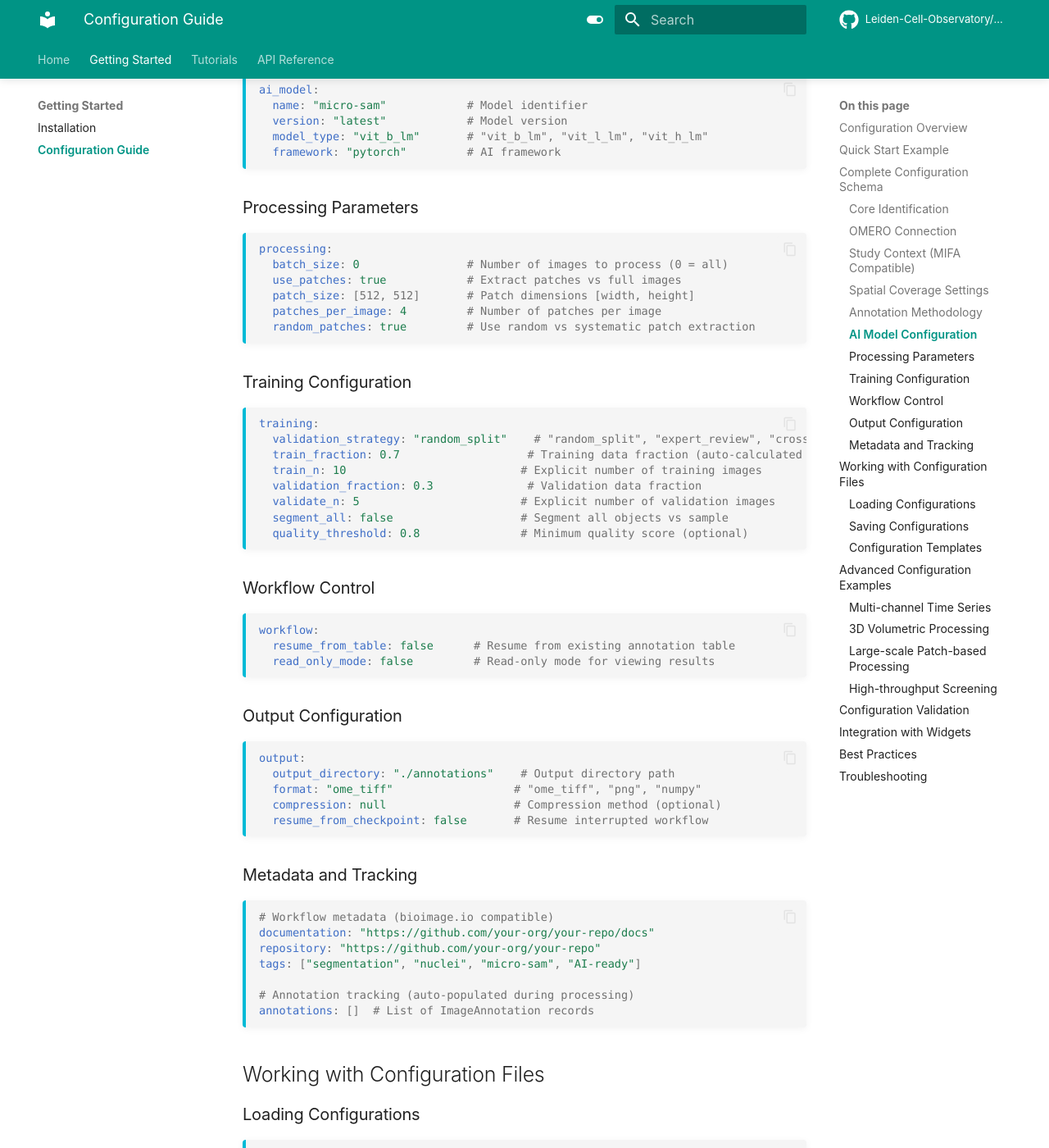
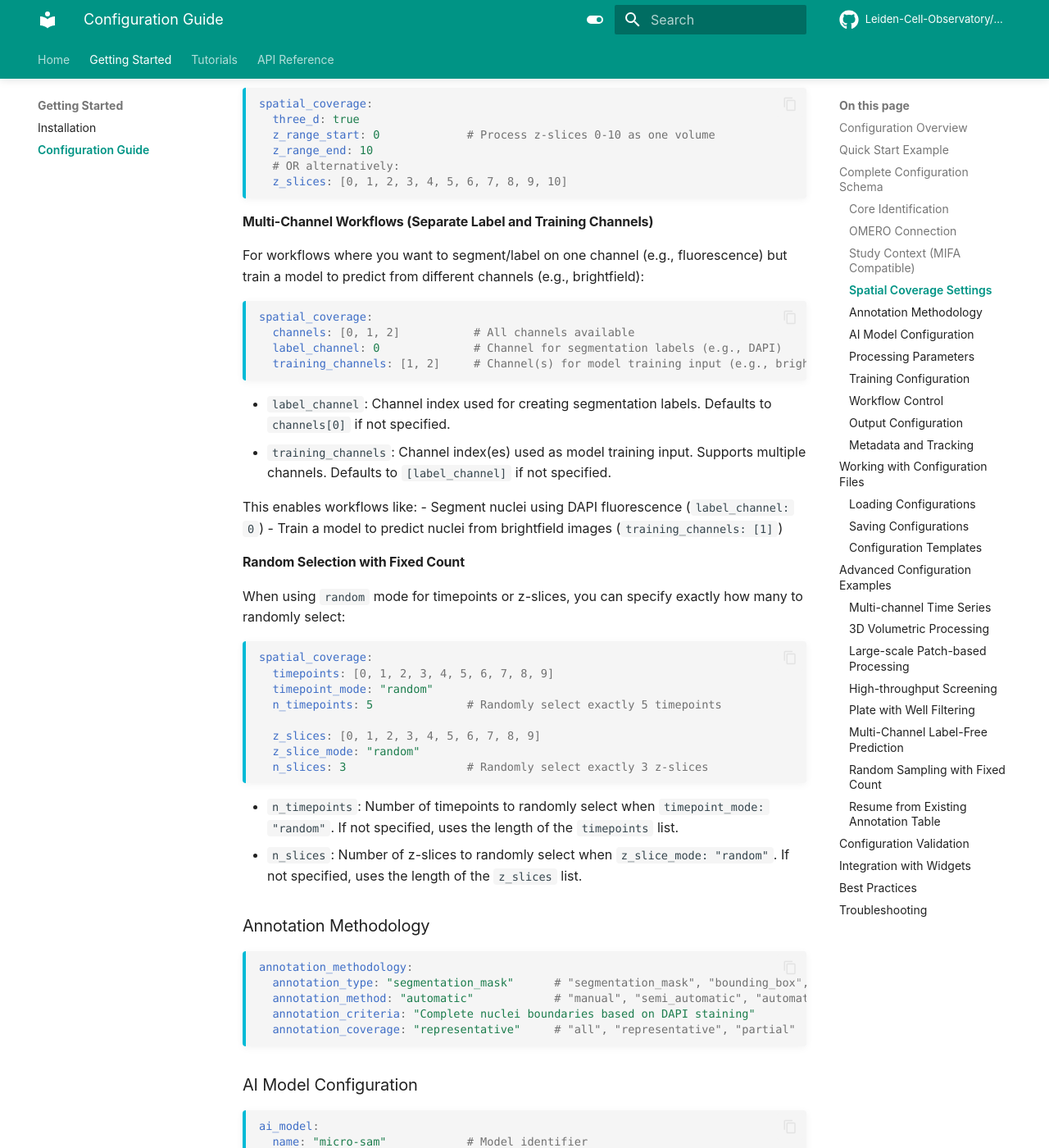
Before and after one commit to Leiden-Cell-Observatory/omero_annotate_ai, an MkDocs documentation site: the page built from docs/configuration.md, in a window 1280 px wide and 1400 px high, scrolled down 3133 px. Shown: the whole window at 82% size. Built offline with MkDocs 1.6.1 and Material for MkDocs 9.7.7, drawn with Linux system fonts in a browser that asks for light colours; comment, search, counter and statistics services are not loaded; the version menu is left out; some of the changed text lies outside the part shown.

Commit message:
Add well filtering and multi-channel support to YAML configuration

````diff
--- a/docs/configuration.md
+++ b/docs/configuration.md
@@ -72,7 +72,25 @@
   container_type: "dataset"    # "dataset", "project", or "plate"
   container_id: 123           # OMERO container ID
   source_desc: "Description"  # Human-readable description
+  table_id: null              # OMERO tracking table ID (auto-managed)
 ```
+
+#### Well Filtering (Plates Only)
+
+When working with plate containers, you can filter wells based on map annotation key-value pairs attached to wells:
+
+```yaml
+omero:
+  container_type: "plate"
+  container_id: 456
+  well_filters:                 # Filter by well metadata (AND logic)
+    cellline: ["U2OS", "HeLa"]  # Include wells with cellline U2OS OR HeLa
+    treatment: ["Control"]      # AND treatment = Control
+  well_filter_mode: "include"   # "include" or "exclude" matching wells
+```
+
+- **`well_filters`**: Dictionary mapping metadata keys to lists of acceptable values. All conditions must be met (AND logic between keys, OR logic within values).
+- **`well_filter_mode`**: Set to `"include"` to process only matching wells, or `"exclude"` to skip matching wells.
 
 ### Study Context (MIFA Compatible)
 
@@ -133,6 +151,42 @@
   z_slices: [0, 1, 2, 3, 4, 5, 6, 7, 8, 9, 10]
 ```
 
+#### Multi-Channel Workflows (Separate Label and Training Channels)
+
+For workflows where you want to segment/label on one channel (e.g., fluorescence) but train a model to predict from different channels (e.g., brightfield):
+
+```yaml
+spatial_coverage:
+  channels: [0, 1, 2]           # All channels available
+  label_channel: 0              # Channel for segmentation labels (e.g., DAPI)
+  training_channels: [1, 2]     # Channel(s) for model training input (e.g., brightfield)
+```
+
+- **`label_channel`**: Channel index used for creating segmentation labels. Defaults to `channels[0]` if not specified.
+- **`training_channels`**: Channel index(es) used as model training input. Supports multiple channels. Defaults to `[label_channel]` if not specified.
+
+This enables workflows like:
+- Segment nuclei using DAPI fluorescence (`label_channel: 0`)
+- Train a model to predict nuclei from brightfield images (`training_channels: [1]`)
+
+#### Random Selection with Fixed Count
+
+When using `random` mode for timepoints or z-slices, you can specify exactly how many to randomly select:
+
+```yaml
+spatial_coverage:
+  timepoints: [0, 1, 2, 3, 4, 5, 6, 7, 8, 9]
+  timepoint_mode: "random"
+  n_timepoints: 5              # Randomly select exactly 5 timepoints
+
+  z_slices: [0, 1, 2, 3, 4, 5, 6, 7, 8, 9]
+  z_slice_mode: "random"
+  n_slices: 3                  # Randomly select exactly 3 z-slices
+```
+
+- **`n_timepoints`**: Number of timepoints to randomly select when `timepoint_mode: "random"`. If not specified, uses the length of the `timepoints` list.
+- **`n_slices`**: Number of z-slices to randomly select when `z_slice_mode: "random"`. If not specified, uses the length of the `z_slices` list.
+
 ### Annotation Methodology
 
 ```yaml
@@ -169,30 +223,63 @@
 ```yaml
 training:
   validation_strategy: "random_split"    # "random_split", "expert_review", "cross_validation"
-  train_fraction: 0.7                   # Training data fraction (auto-calculated if train_n specified)
-  train_n: 10                          # Explicit number of training images
-  validation_fraction: 0.3              # Validation data fraction
-  validate_n: 5                        # Explicit number of validation images
-  segment_all: false                   # Segment all objects vs sample
-  quality_threshold: 0.8               # Minimum quality score (optional)
+  segment_all: false                     # Processing mode (see below)
+
+  # Count-based splits (when segment_all: false)
+  train_n: 10                           # Number of training images
+  validate_n: 5                         # Number of validation images
+  test_n: 0                             # Number of test images
+
+  # Fraction-based splits (when segment_all: true)
+  train_fraction: 0.7                   # Training data fraction
+  validation_fraction: 0.2              # Validation data fraction
+  test_fraction: 0.1                    # Test data fraction
+
+  quality_threshold: 0.8                # Minimum quality score (optional)
+```
+
+#### Training Split Modes
+
+The `segment_all` field controls how training/validation/test splits are determined:
+
+**Count-based mode** (`segment_all: false`, default):
+```yaml
+training:
+  segment_all: false
+  train_n: 10        # Process exactly 10 training images
+  validate_n: 5      # Process exactly 5 validation images
+  test_n: 2          # Process exactly 2 test images
+```
+
+**Fraction-based mode** (`segment_all: true`):
+```yaml
+training:
+  segment_all: true
+  train_fraction: 0.7       # 70% for training
+  validation_fraction: 0.2  # 20% for validation
+  test_fraction: 0.1        # 10% for testing
+  # Fractions must sum to <= 1.0
 ```
 
 ### Workflow Control
 
 ```yaml
 workflow:
-  resume_from_table: false      # Resume from existing annotation table
-  read_only_mode: false         # Read-only mode for viewing results
+  resume_from_table: false      # Resume from existing OMERO annotation table
+  read_only_mode: false         # View results without uploading changes
 ```
+
+- **`resume_from_table`**: When `true`, loads existing annotations from an OMERO table and resumes processing from where it left off. Useful for continuing interrupted workflows.
+- **`read_only_mode`**: When `true`, prevents any uploads to OMERO. Use this to review existing results without modifications.
 
 ### Output Configuration
 
 ```yaml
 output:
   output_directory: "./annotations"    # Output directory path
-  format: "ome_tiff"                  # "ome_tiff", "png", "numpy"
-  compression: null                   # Compression method (optional)
-  resume_from_checkpoint: false       # Resume interrupted workflow
+  format: "ome_tif"                    # "tif", "ome_tif", "png", "numpy"
+  compression: null                    # Compression method (optional)
+  resume_from_checkpoint: false        # Resume interrupted workflow
 ```
 
 ### Metadata and Tracking
@@ -304,6 +391,76 @@
   use_patches: false          # Full images only
 ```
 
+### Plate with Well Filtering
+
+Filter wells based on metadata annotations (e.g., cell line and treatment conditions):
+
+```yaml
+name: "filtered_plate_workflow"
+omero:
+  container_type: "plate"
+  container_id: 789
+  well_filters:
+    cellline:
+      - MDA_iRFP
+      - HCC_iRFP
+    treatment:
+      - DMSO
+  well_filter_mode: include   # Only process matching wells
+spatial_coverage:
+  channels: [0]
+  timepoints: [0]
+  z_slices: [0]
+```
+
+### Multi-Channel Label-Free Prediction
+
+Train a model to predict segmentation from brightfield using fluorescence labels:
+
+```yaml
+name: "label_free_prediction"
+spatial_coverage:
+  channels: [0, 1]            # Both channels available
+  label_channel: 0            # Use DAPI fluorescence for labeling
+  training_channels: [1]      # Train model on brightfield input
+  timepoints: [0]
+  z_slices: [0]
+training:
+  train_n: 50
+  validate_n: 10
+```
+
+### Random Sampling with Fixed Count
+
+Randomly sample a fixed number of timepoints and z-slices from larger ranges:
+
+```yaml
+name: "random_sampling_workflow"
+spatial_coverage:
+  channels: [0]
+  timepoints: [0, 1, 2, 3, 4, 5, 6, 7, 8, 9, 10, 11]
+  timepoint_mode: "random"
+  n_timepoints: 4             # Randomly select 4 timepoints
+  z_slices: [0, 1, 2, 3, 4, 5, 6, 7, 8, 9]
+  z_slice_mode: "random"
+  n_slices: 3                 # Randomly select 3 z-slices
+```
+
+### Resume from Existing Annotation Table
+
+Continue an interrupted workflow by resuming from an OMERO annotation table:
+
+```yaml
+name: "resumed_workflow"
+omero:
+  container_type: "dataset"
+  container_id: 123
+  table_id: 456               # Existing annotation table ID
+workflow:
+  resume_from_table: true     # Resume from existing progress
+  read_only_mode: false
+```
+
 ## Configuration Validation
 
 The configuration system provides thorough validation:
````
